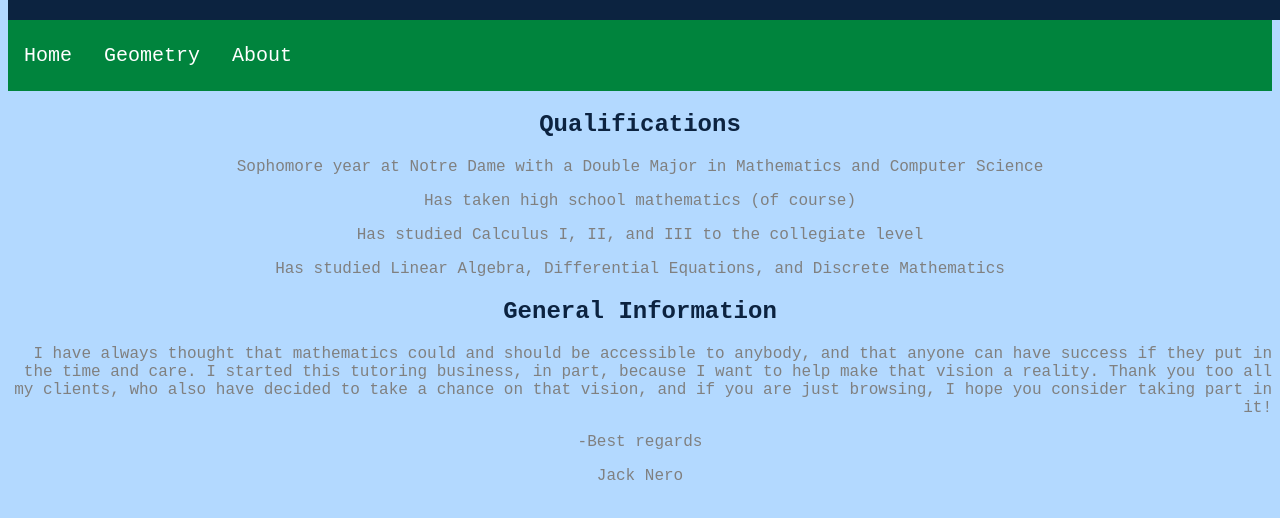
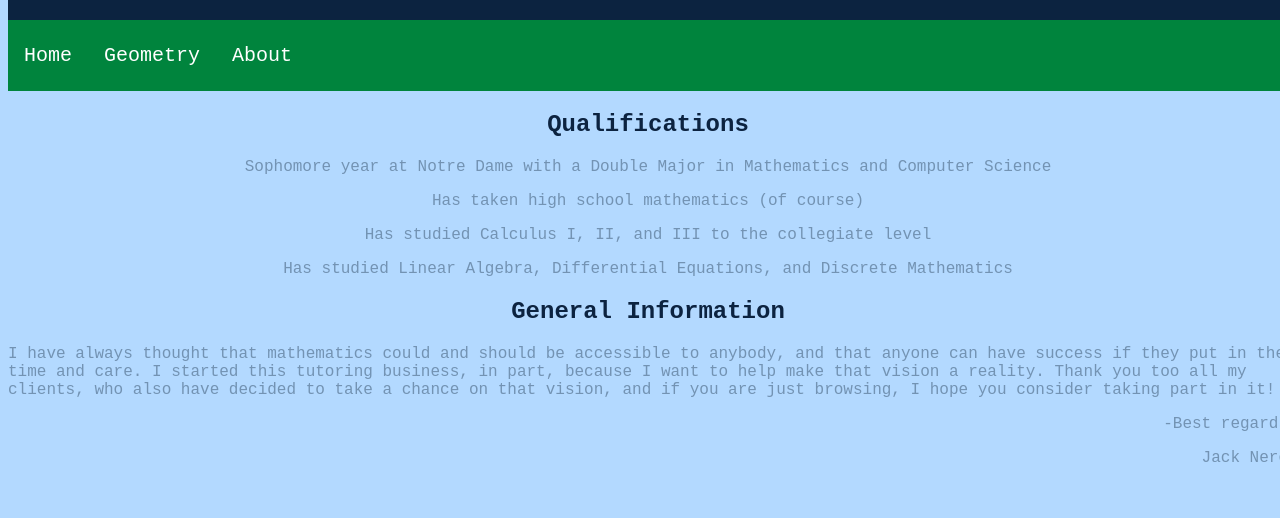
Before and after one commit to edwardyarmouth/MathWebsite, a plain HTML site: page about.html in a window 1280 px wide. Shown: the part 108-626 px from the top of the page. Drawn offline with Linux system fonts and the light colour scheme.

Commit message:
Update right align and left

```diff
--- a/about.html
+++ b/about.html
@@ -23,9 +23,9 @@
       <p>Has studied Calculus I, II, and III to the collegiate level</p>
       <p>Has studied Linear Algebra, Differential Equations, and Discrete Mathematics</p>
       <h2>General Information</h2>
-      <p class="right-align">I have always thought that mathematics could and should be accessible to anybody, and that anyone can have success if they put in the time and care. I started this tutoring business, in part, because I want to help make that vision a reality. Thank you too all my clients, who also have decided to take a chance on that vision, and if you are just browsing, I hope you consider taking part in it!</p>
-      <p>-Best regards</p>
-      <p>Jack Nero</p>
+      <p class="left-align">I have always thought that mathematics could and should be accessible to anybody, and that anyone can have success if they put in the time and care. I started this tutoring business, in part, because I want to help make that vision a reality. Thank you too all my clients, who also have decided to take a chance on that vision, and if you are just browsing, I hope you consider taking part in it!</p>
+      <p class="right-align">-Best regards</p>
+      <p class="right-align">Jack Nero</p>
     </div>
   </body>
 </html>
--- a/main.css
+++ b/main.css
@@ -1,5 +1,6 @@
 body,html {
   height: 100%;
+  width: 100%;
   background-color: #b3d9ff;
 
 }
@@ -53,7 +54,7 @@ h2 {
 }
 
 p {
-  color: grey;
+  color: #7393B3;
   text-align: center;
   font-family: courier new;
   padding: 10 px;
```
Also changed, not shown: 2 other files.
